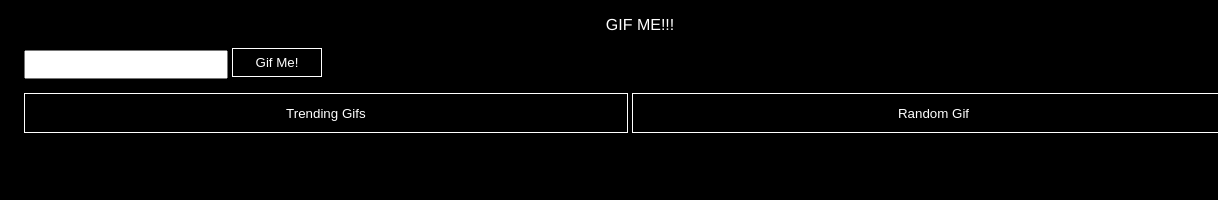
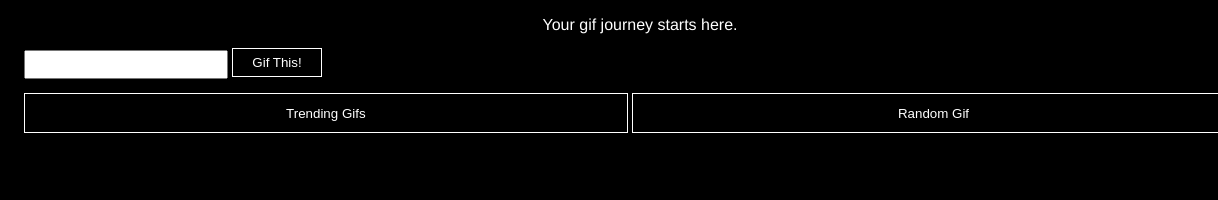
Before and after one commit to carloscheddar/GifThis, a browser extension: page gifMe.html in a window 1280 px wide. Shown: the full height of the page, 0-1218 px from the left. Drawn offline with Linux system fonts and the light colour scheme.

Commit message:
Rename gif me to gif this.

```diff
--- a/gifMe.html
+++ b/gifMe.html
@@ -9,10 +9,10 @@
     <script src="popup.js"></script>
   </head>
   <body>
-    <p>GIF ME!!!</p>
+    <p>Your gif journey starts here.</p>
     <form id="search" action="#">
       <input type="text" name="query" class="text-box">
-      <input type="submit" class="button" value="Gif Me!">
+      <input type="submit" class="button" value="Gif This!">
       <input id="copy">
     </form>
    <div class="random-trending">
```
